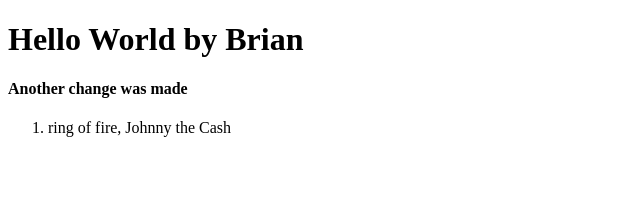
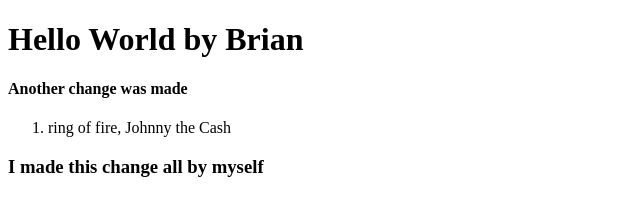
Before and after one commit to bstanton773/kekambas-125_collab_project, a plain HTML site: page index.html in a window 1280 px wide. Shown: the whole page, without its empty margins (0-640 px from the left). Drawn offline with Linux system fonts and the light colour scheme.

Commit message:
New Change for merge conflict

```diff
--- a/index.html
+++ b/index.html
@@ -15,5 +15,7 @@
         <li>ring of fire, Johnny the Cash</li>
     </ol>
 
+    <h3>I made this change all by myself</h3>
+
 </body>
 </html>
```
